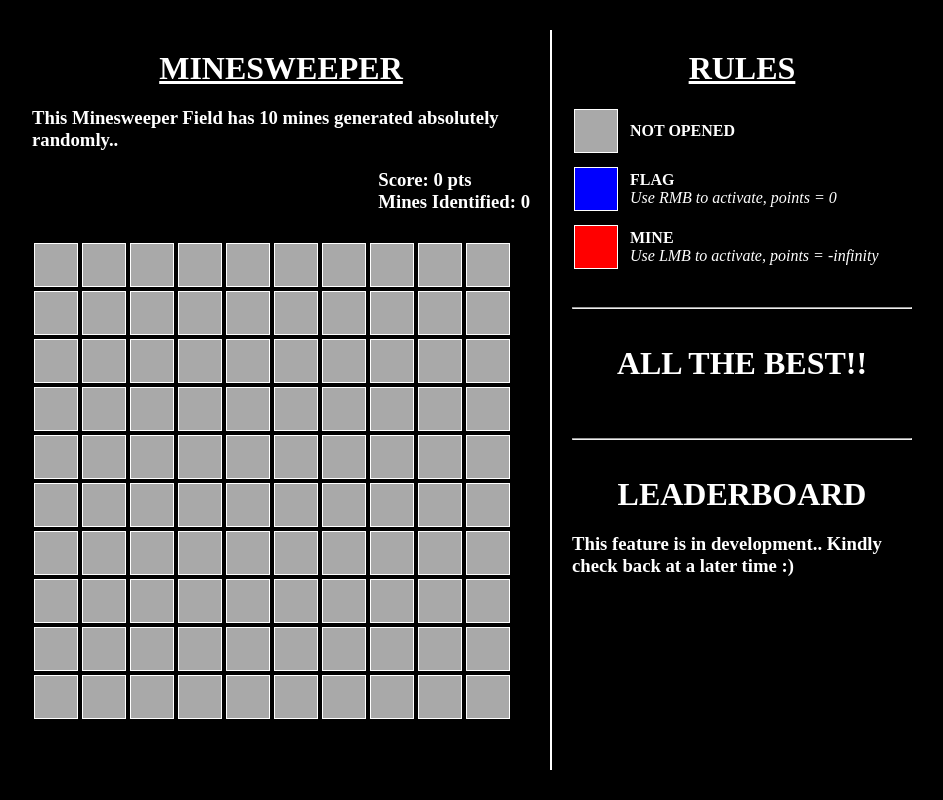
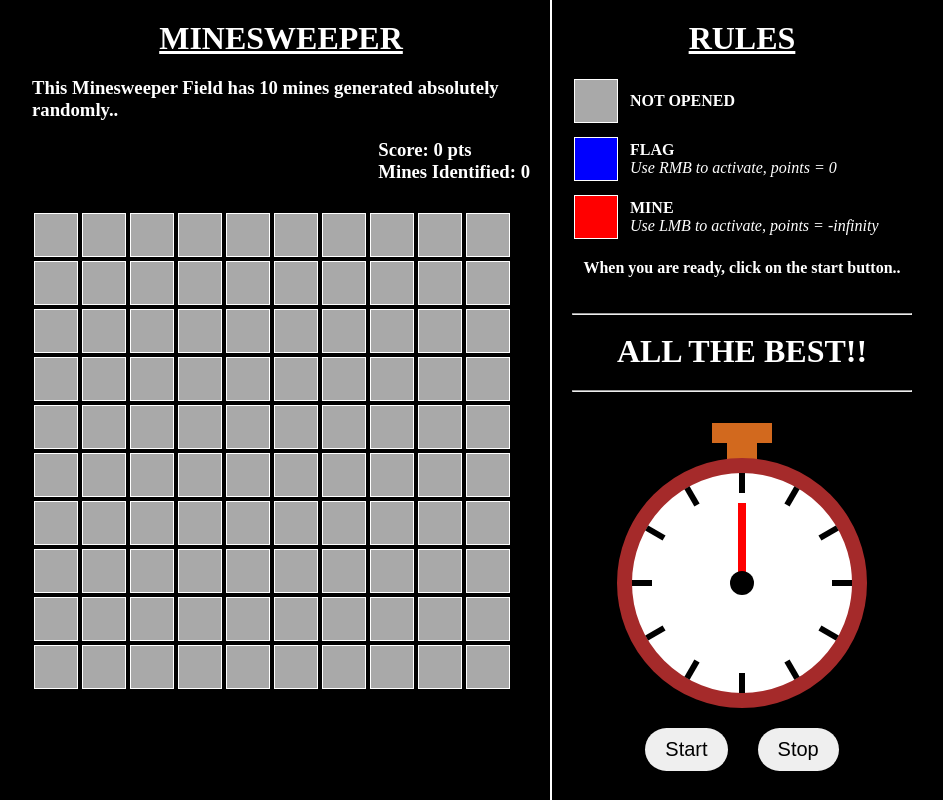
Before and after one commit to Jadit19/Minesweeper, a website: page index.html in a window 1280 px wide. Shown: the whole page, without its empty margins (168-1111 px from the left). Drawn offline with Linux system fonts and the light colour scheme.

Commit message:
Add Clock

```diff
--- a/index.html
+++ b/index.html
@@ -63,15 +63,29 @@
                             <b>MINE</b>
                             <i>Use LMB to activate, points = -infinity</i>
                         </div>
+                    </div><br>
+                    <div style="text-align: center; font-weight: bold;">
+                        When you are ready, click on the start button..
                     </div>
                 </div>
-                <br><br><hr><br><br>
+                <br><br><hr><br>
                 <h1 style="text-decoration: none;">
                     ALL THE BEST!!
                 </h1>
-                <br><br><hr><br><br>
-                <h1 style="text-decoration: none;">LEADERBOARD</h1>
-                <h3>This feature is in development.. Kindly check back at a later time :)</h3>
+                <hr><br><br>
+                <!-- <h1 style="text-decoration: none;">LEADERBOARD</h1>
+                <h3>This feature is in development.. Kindly check back at a later time :)</h3> -->
+                <div class="clock" id="clock">
+                    <div id="topOne"></div>
+                    <div id="topTwo"></div>
+                    <div class="middleCircle"></div>
+                    <div class="secHand" id="secHand"></div>
+                    <div class="minHand" id="minHand"></div>
+                </div>
+                <div class="btnContainer">
+                    <button style="margin-right: 15px;" onclick="startFunction()" id="startBtn">Start</button>
+                    <button style="margin-left: 15px;" onclick="stopFunction()" id="stopBtn">Stop</button>
+                </div>
             </div>
         </div>
         <script src="./public/frontend_try.js"></script>
--- a/public/frontend_try.js
+++ b/public/frontend_try.js
@@ -6,8 +6,10 @@ var i=0, j=0;
 var randomVar;
 var mines = 0;
 var currentScore = 0;
+var theta;
 var darkColor = "rgb(121, 121, 121)";
 var divs = new Array(100);
+var clockDivs = new Array(12);
 var sus = new Array(100);
 var boxNumber = new Array(100);
 var isClicked = new Array(100);
@@ -16,12 +18,15 @@ var susPosition = new Array(10);
 var mainSection = document.querySelector('section');
 var score = document.getElementById('score');
 var minesId = document.getElementById('minesId');
+var secHand = document.getElementById('secHand');
+var minHand = document.getElementById('minHand');
+var clockBefore = document.getElementById('topOne');
+var clockAfter = document.getElementById('topTwo');
 const tileBGColor = ["white", "rgb(0, 255, 0)", "yellow", "orange", "red", "darkred"];
 
 for (i=0; i<100; i++){
     divs[i] = document.createElement('div');
     divs[i].setAttribute('class', 'box');
-    divs[i].setAttribute('onmousedown', `logMouseButton(event, ${i})`);
     sus[i] = 0;
     boxNumber[i] = 0;
     isClicked[i] = 0;
@@ -53,9 +58,49 @@ for (i=0; i<10; i++){
     boxNumber[randomVar-10]++;
     boxNumber[randomVar+10]++;
 }
+for (i=0; i<12; i++){
+    theta = (i*30) * Math.PI / 180;
+    clockDivs[i] = document.createElement('div');
+    clockDivs[i].setAttribute('class', 'mark');
+    clockDivs[i].style.transform = `translate(${100 * Math.sin(theta)}px, ${-100 * Math.cos(theta)}px) rotateZ(${(i*30)}deg)` //
+}
+for (i=0; i<12; i++){
+    document.getElementById('clock').appendChild(clockDivs[i]);
+}
+
+function startFunction(){
+    secHand.style.animation = "clockHandAnimation 60s steps(60, end) infinite forwards";
+    minHand.style.animation = "clockHandAnimation 3600s infinite forwards";
+    clockBefore.style.animation = "clickAnimation 0.2s";
+    clockAfter.style.animation = "clickAnimation 0.2s";
+    for (i=0; i<100; i++){
+        divs[i].setAttribute('onmousedown', `logMouseButton(event, ${i})`);
+    }
+    setTimeout(() => {
+        clockBefore.style.animation = "none";
+        clockAfter.style.animation = "none";
+    }, 200);
+}
+function stopFunction(){
+    clockBefore.style.animation = "clickAnimation 0.2s";
+    clockAfter.style.animation = "clickAnimation 0.2s";
+    secHand.style.animationPlayState = 'paused';
+    minHand.style.animationPlayState = 'paused';
+    for (i=0; i<100; i++){
+        divs[i].setAttribute('onmousedown', '');
+    }
+    setTimeout(() => {
+        clockBefore.style.animation = "none";
+        clockAfter.style.animation = "none";
+    }, 200);
+}
 
 function logMouseButton(event, i){
     if (currentScore==89 && sus[i]==0){
+        clockBefore.style.animation = "clickAnimation 0.2s";
+        clockAfter.style.animation = "clickAnimation 0.2s";
+        secHand.style.animationPlayState = 'paused';
+        minHand.style.animationPlayState = 'paused';
         setTimeout(() => {
             alert('Congratulations! You have successfully defeated Minesweeper!!');
             location.reload();
--- a/public/style.css
+++ b/public/style.css
@@ -23,7 +23,7 @@ body{
 
 .mainContainer{
     width: 540px;
-    height: 740px;
+    height: 800px;
     padding: 20px;
     border-right: 2px solid white;
     position: relative;
@@ -64,7 +64,7 @@ section.game{
 
 .rules{
     width: 380px;
-    height: 740px;
+    height: 800px;
     padding: 20px;
 }
 
@@ -87,3 +87,122 @@ section.game{
     padding: 3px;
     padding-left: 10px;
 }
+
+.clock{
+    width: 250px;
+    height: 250px;
+    background: white;
+    border: 15px solid brown;
+    border-radius: 50%;
+    position: relative;
+    margin-left: auto;
+    margin-right: auto;
+    margin-top: 30px;
+}
+#topOne{
+    content: '';
+    position: absolute;
+    top: calc(-40px - 10px);
+    left: calc(50% - 30px);
+    /* transform: translate(-50%, -50%); */
+    width: 60px;
+    height: 20px;
+    background: chocolate;
+}
+#topTwo{
+    content: '';
+    position: absolute;
+    left: calc(50% - 15px);
+    top: calc(-20px - 15px);
+    /* transform: translate(-50%, -50%); */
+    width: 30px;
+    height: 30px;
+    background: chocolate;
+    z-index: -1;
+}
+
+@keyframes clickAnimation {
+    0%{
+        transform: translateY(0px);
+    }
+    50%{
+        transform: translateY(10px);
+    }
+    100%{
+        transform: translateY(0);
+    }
+}
+
+.middleCircle{
+    position: absolute;
+    top: 50%;
+    left: 50%;
+    width: 24px;
+    height: 24px;
+    transform: translate(-50%, -50%);
+    border-radius: 50%;
+    background: black;
+    z-index: 2;
+}
+
+.minHand{
+    position: absolute;
+    left: calc(50% - 4px);
+    top: calc(50% - 80px);
+    height: 80px;
+    width: 8px;
+    transform-origin: bottom center;
+    background: red;
+}
+
+.secHand{
+    position: absolute;
+    left: calc(50% - 2px);
+    top: calc(50% - 80px);
+    height: 80px;
+    width: 4px;
+    transform-origin: bottom center;
+    background: red;
+}
+
+@keyframes clockHandAnimation {
+    to{
+        transform: rotateZ(360deg);
+    }
+}
+
+.mark{
+    position: absolute;
+    top: calc(50% - 10px);
+    left: calc(50% - 3px);
+    width: 6px;
+    height: 20px;
+    background: black;
+}
+
+.btnContainer{
+    margin-top: 20px;
+    width: 100%;
+    display: flex;
+    justify-content: center;
+    align-items: center;
+}
+
+button{
+    padding: 10px 20px;
+    border: none;
+    outline: none;
+    border-radius: 100px;
+    font-size: 20px;
+    cursor: pointer;
+    transition: 0.3s ease-in-out;
+}
+
+#startBtn:hover{
+    color: white;
+    background: green;
+}
+#stopBtn:hover{
+    color: white;
+    background: red;
+}
```
